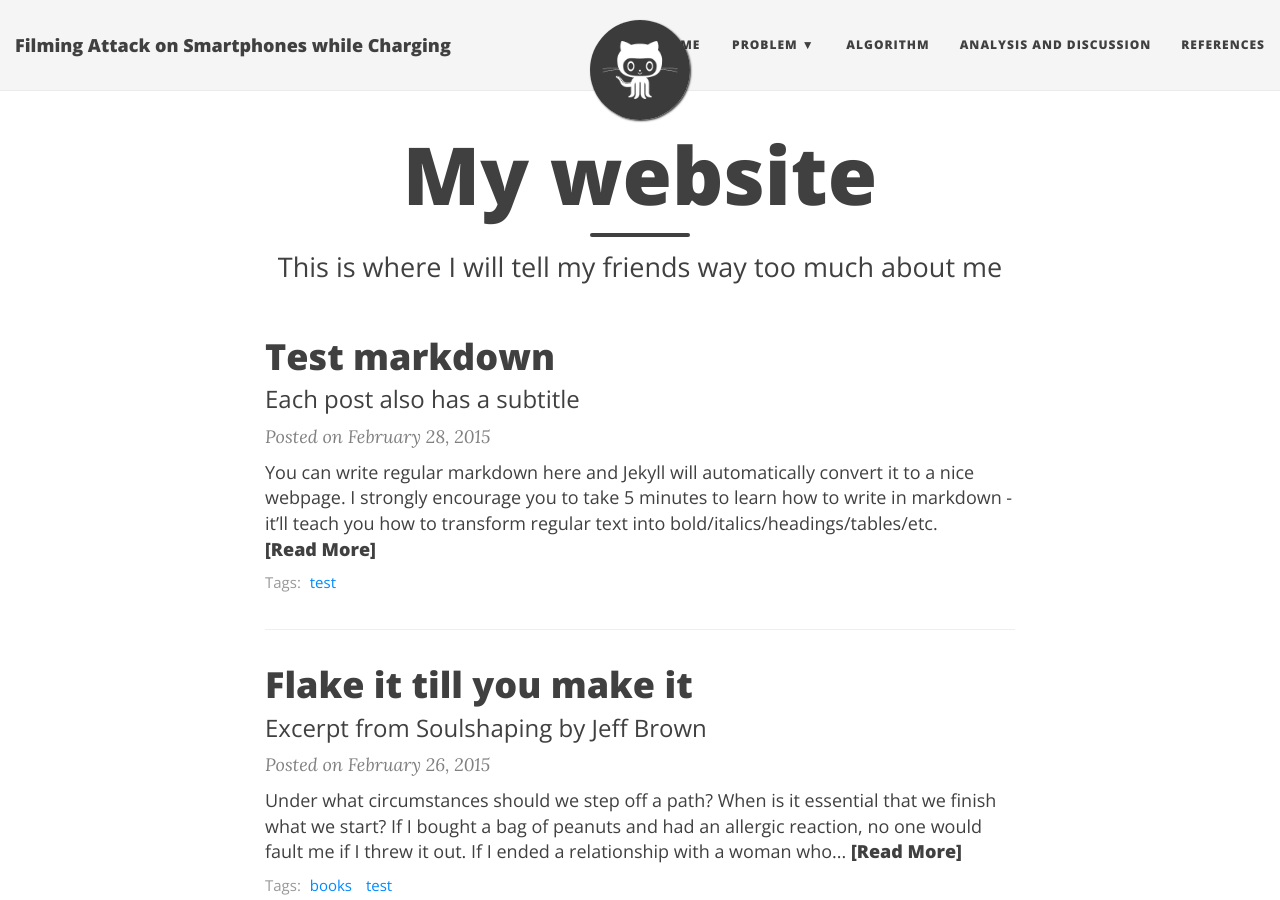
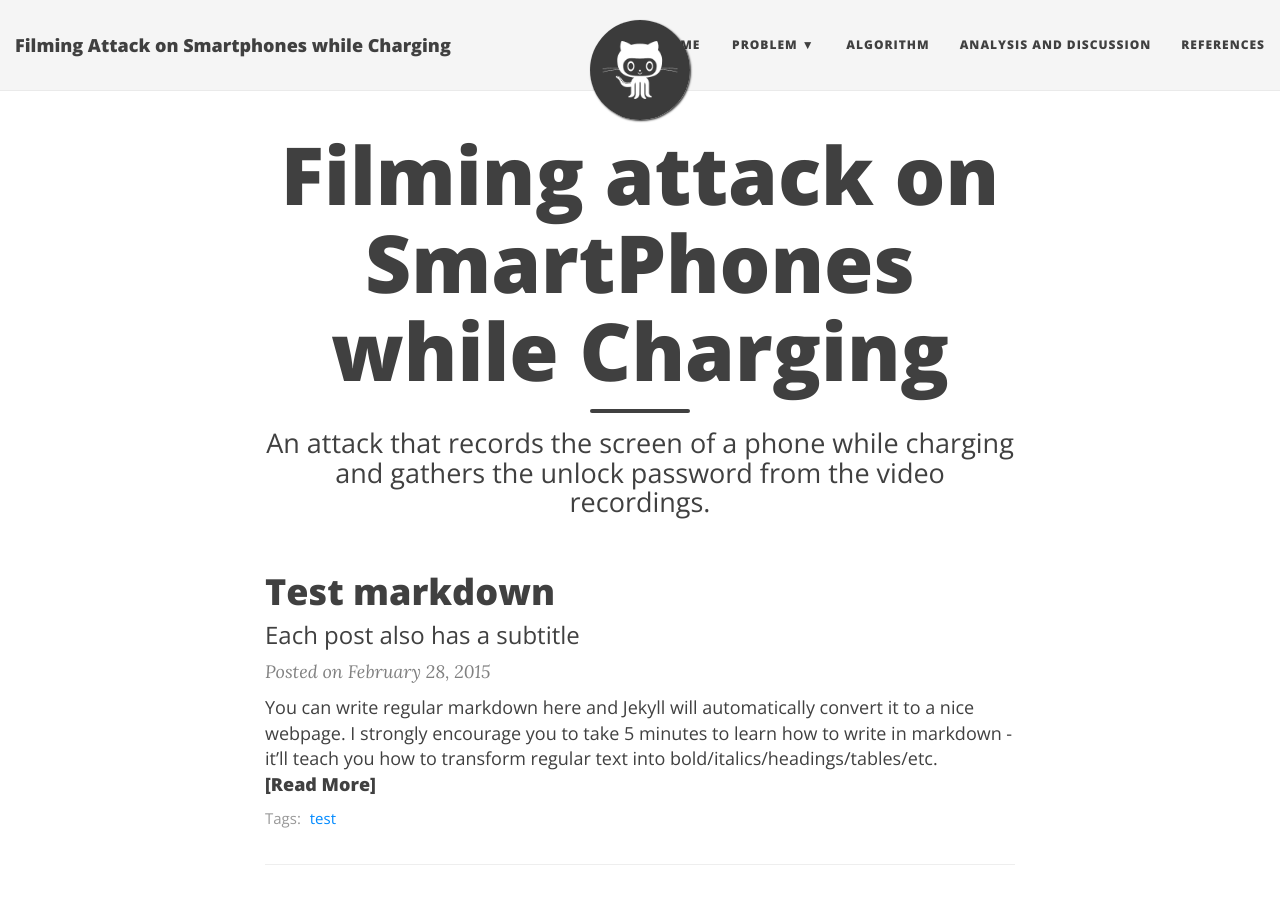
Before and after one commit to UCLA-ECE209AS-2018W/Shoban, a Jekyll site: the page built from index.html, in a window 1280 px wide and 900 px high. Built offline with Jekyll 4.4.1, drawn with Linux system fonts in a browser that asks for light colours; nearby versions of some CDN libraries; the list of posts is cut into pages by our own code.

Commit message:
Addition to index

```diff
--- a/index.html
+++ b/index.html
@@ -1,7 +1,7 @@
 ---
 layout: page
-title: My website
-subtitle: This is where I will tell my friends way too much about me
+title: Filming attack on SmartPhones while Charging
+subtitle: An attack that records the screen of a phone while charging and gathers the unlock password from the video recordings.
 use-site-title: true
 ---
 
```
